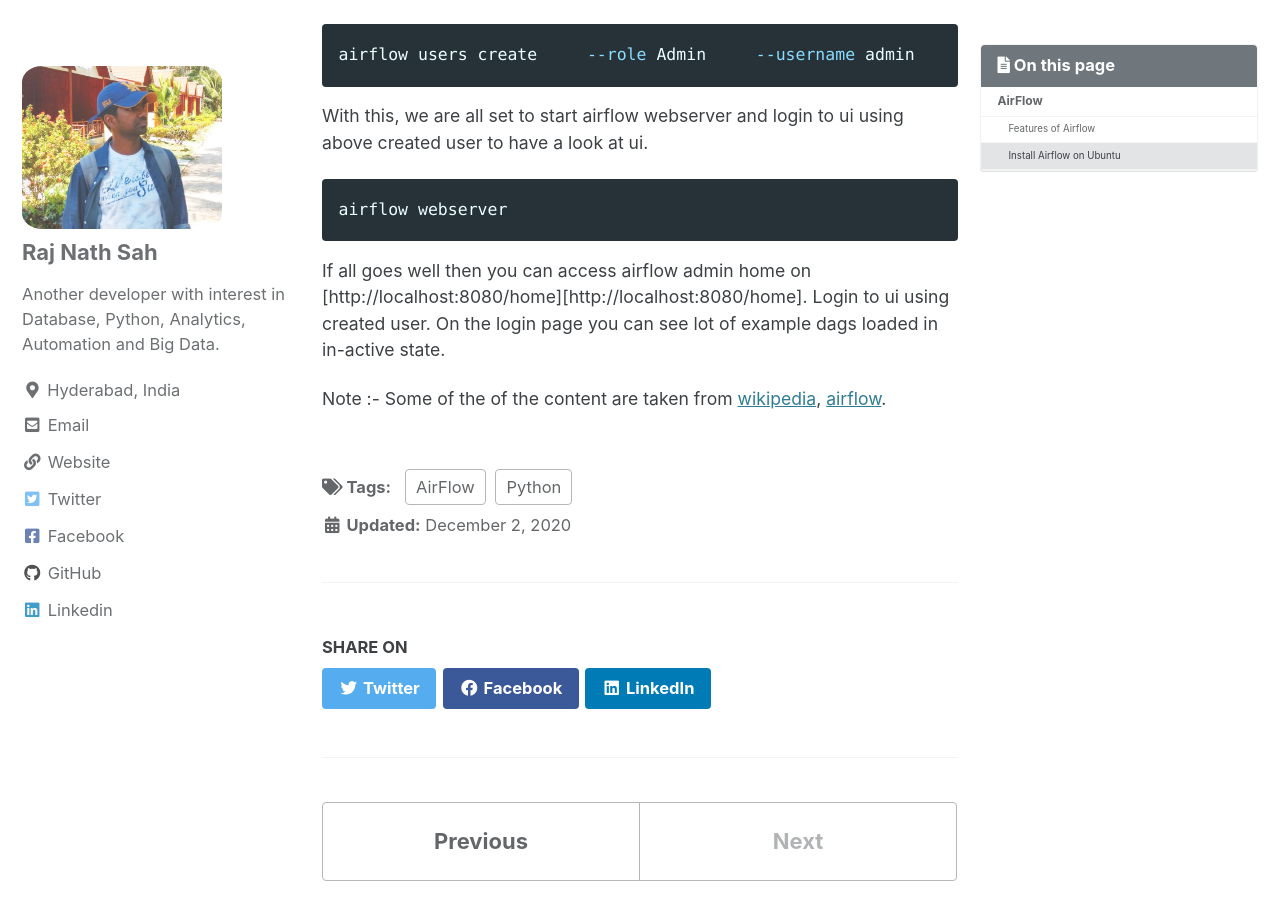
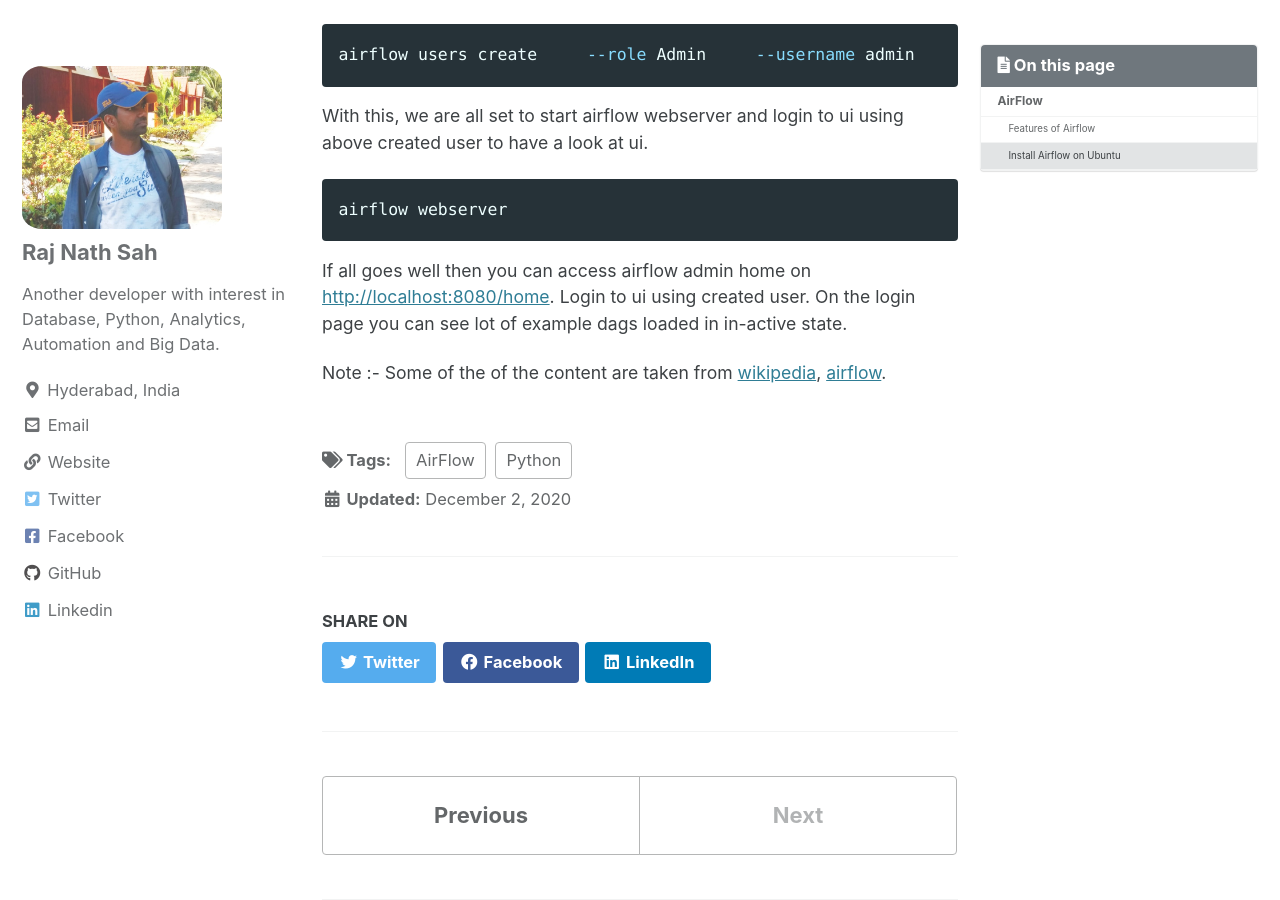
Before and after one commit to rajnathsah/rajnathsah.github.io, a Jekyll site: the page built from _posts/2020-12-02-airflow.md, in a window 1280 px wide and 900 px high, scrolled down 1623 px. Built offline with Jekyll 4.4.1, drawn with Linux system fonts in a browser that asks for light colours; cached includes are drawn as plain includes; comment, search, counter and statistics services are not loaded.

Commit message:
Update 2020-12-02-airflow.md

````diff
--- a/_posts/2020-12-02-airflow.md
+++ b/_posts/2020-12-02-airflow.md
@@ -46,7 +46,7 @@ With this, we are all set to start airflow webserver and login to ui using above
 ```shell
 airflow webserver
 ```
-If all goes well then you can access airflow admin home on [http://localhost:8080/home][http://localhost:8080/home]. Login to ui using created user.  On the login page you can see lot of example dags loaded in in-active state.
+If all goes well then you can access airflow admin home on [http://localhost:8080/home](http://localhost:8080/home). Login to ui using created user.  On the login page you can see lot of example dags loaded in in-active state.
 
 
 Note :- Some of the of the content are taken from [wikipedia](https://en.wikipedia.org/wiki/Apache_Airflow), [airflow](https://airflow.apache.org/).
````
